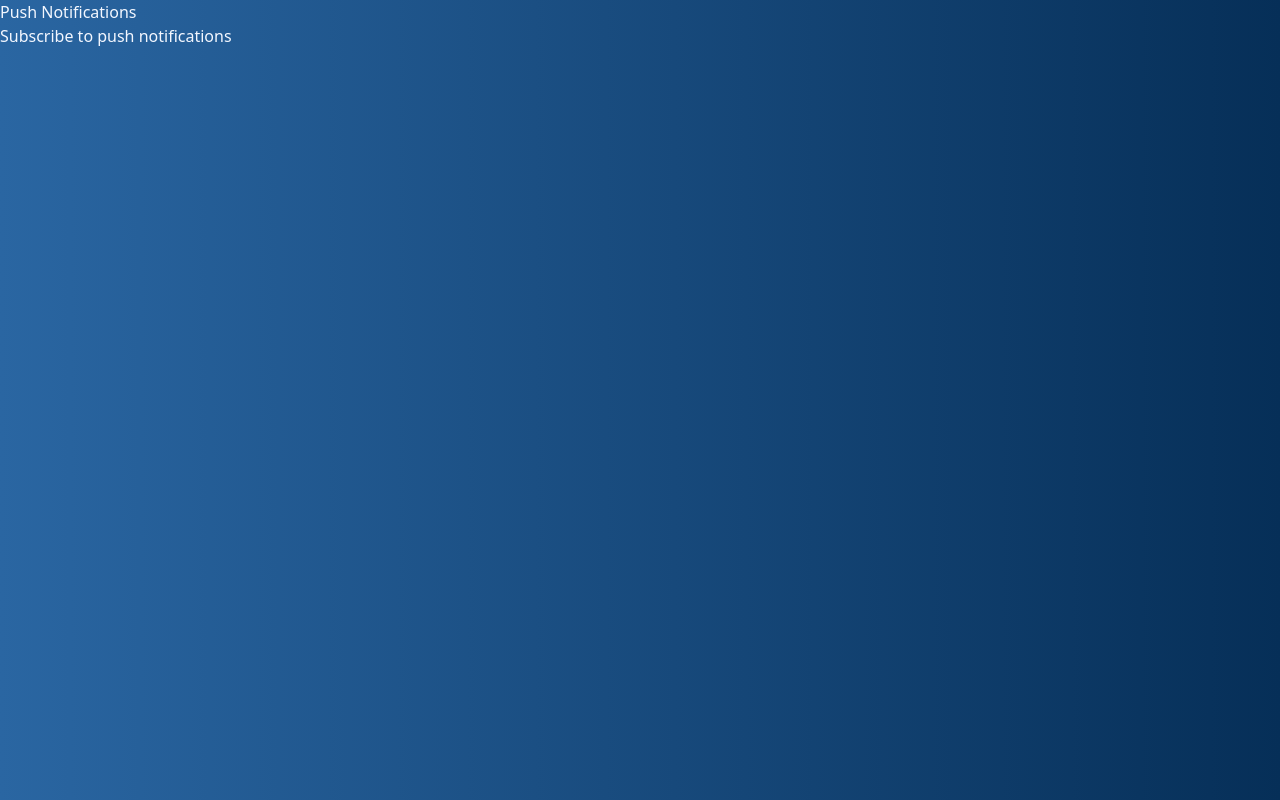
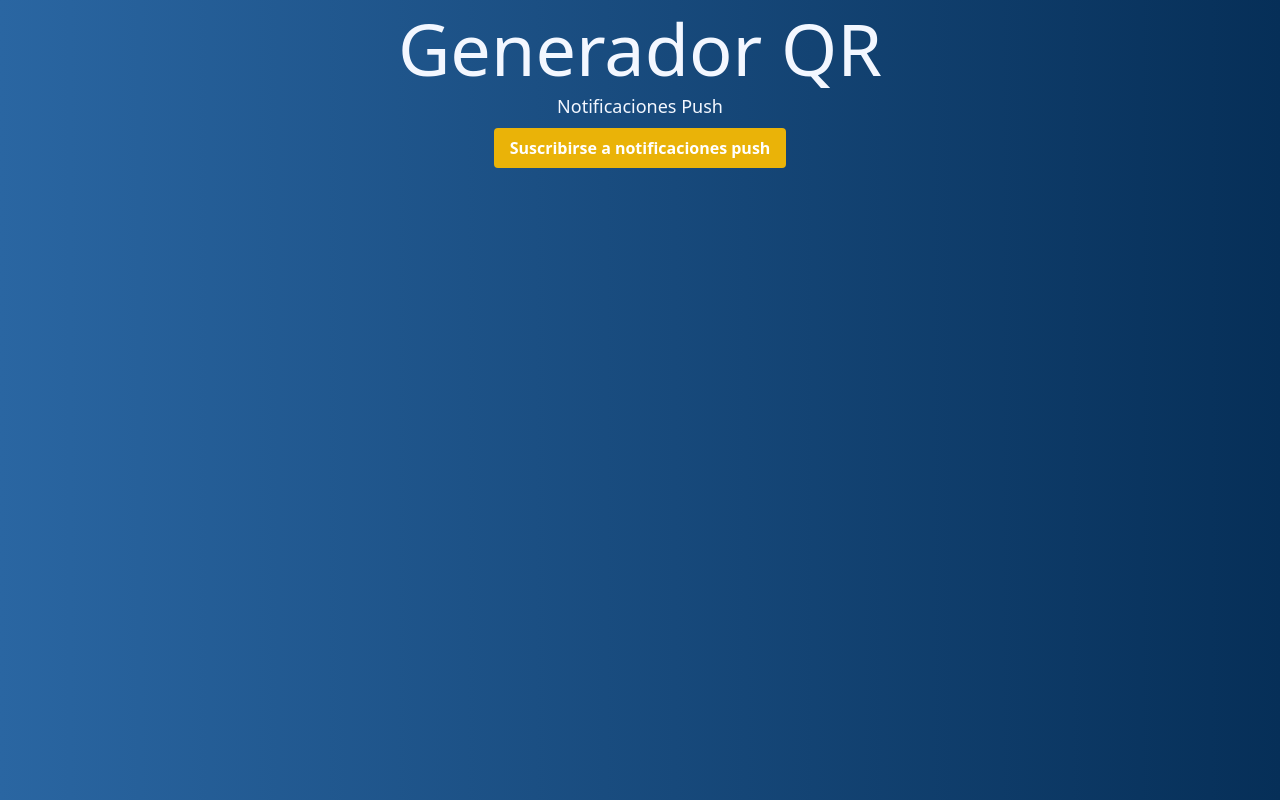
Before and after one commit to Joselimberg/qrtestpwa, a Next.js app: page /push in a window 1280 px wide. Built offline with nearby package versions, Linux system fonts and the light colour scheme; no server answers.

Commit message:
fixed push view

```diff
--- a/pages/push.tsx
+++ b/pages/push.tsx
@@ -1,71 +1,95 @@
-import { NextPage } from 'next'
-import Head from 'next/head'
-import { useEffect, useState } from 'react'
-import webpush from 'web-push'
+import { NextPage } from "next";
+import Head from "next/head";
+import { QRLayout } from "../components/layouts/QRLayout";
+import { useEffect, useState } from "react";
+import webpush from "web-push";
 
-const publicKey = 'BFSLtdWKhwIhSdPw51c1lQ2xrVa9vm3gHpK-h4uPHhTISNVsfbLrg5fPs5oM6zW5WxnIyOX1VWR9hMXEhksXcVA'
+const publicKey =
+  "BFSLtdWKhwIhSdPw51c1lQ2xrVa9vm3gHpK-h4uPHhTISNVsfbLrg5fPs5oM6zW5WxnIyOX1VWR9hMXEhksXcVA";
 
 const Push: NextPage = () => {
-  const [subscription, setSubscription] = useState<PushSubscription | null>(null)
+  const [subscription, setSubscription] = useState<PushSubscription | null>(
+    null
+  );
 
   const subscribeToPush = async () => {
-    const serviceWorkerRegistration = await navigator.serviceWorker.ready
+    const serviceWorkerRegistration = await navigator.serviceWorker.ready;
     const subscription = await serviceWorkerRegistration.pushManager.subscribe({
       userVisibleOnly: true,
       applicationServerKey: urlBase64ToUint8Array(publicKey),
-    })
-    setSubscription(subscription)
-  }
+    });
+    setSubscription(subscription);
+  };
 
   const unsubscribeFromPush = async () => {
     if (subscription) {
-      await subscription.unsubscribe()
-      setSubscription(null)
+      await subscription.unsubscribe();
+      setSubscription(null);
     }
-  }
+  };
 
   const sendPushNotification = async () => {
-    const response = await fetch('/api/send-push-notification', {
-      method: 'POST',
+    const response = await fetch("/api/send-push-notification", {
+      method: "POST",
       body: JSON.stringify(subscription),
       headers: {
-        'Content-Type': 'application/json',
+        "Content-Type": "application/json",
       },
-    })
-    const data = await response.json()
-    console.log(data)
-  }
+    });
+    const data = await response.json();
+    console.log(data);
+  };
 
   return (
-    <>
-      <Head>
-        <title>Push Notifications</title>
-      </Head>
-      <h1>Push Notifications</h1>
+    <QRLayout
+      pageDescription="Pruebas con notificaciones"
+      title="Notificaciones"
+    >
+      <div className="flex justify-center mb-2">
+        <h2 className="text-lg">Notificaciones Push</h2>
+      </div>
+
+      <div className="flex justify-around px-5">
       {subscription ? (
         <>
-          <p>Subscription: {JSON.stringify(subscription)}</p>
-          <button onClick={unsubscribeFromPush}>Unsubscribe from push</button>
-          <button onClick={sendPushNotification}>Send push notification</button>
+          {/* <p>Subscription: {JSON.stringify(subscription)}</p> */}
+          <button
+            className=" bg-red-500 hover:bg-red-600 text-white font-bold py-2 px-4 rounded"
+            onClick={unsubscribeFromPush}
+          >
+            Desuscribirse a notificaciones push
+          </button>
+          <button
+            className="bg-yellow-500 hover:bg-yellow-600 text-white font-bold py-2 px-4 rounded"
+            onClick={sendPushNotification}
+          >
+            Enviar notificaión push
+          </button>
         </>
       ) : (
-        <button onClick={subscribeToPush}>Subscribe to push notifications</button>
+        <button
+          className=" bg-yellow-500 hover:bg-yellow-600 text-white font-bold py-2 px-4 rounded"
+          onClick={subscribeToPush}
+        >
+          Suscribirse a notificaciones push
+        </button>
       )}
-    </>
-  )
-}
+      </div>
+    </QRLayout>
+  );
+};
 
-export default Push
+export default Push;
 
 function urlBase64ToUint8Array(base64String: string) {
-  const padding = '='.repeat((4 - base64String.length % 4) % 4)
+  const padding = "=".repeat((4 - (base64String.length % 4)) % 4);
   const base64 = (base64String + padding)
-    .replace(/\-/g, '+')
-    .replace(/_/g, '/')
-  const rawData = window.atob(base64)
-  const outputArray = new Uint8Array(rawData.length)
+    .replace(/\-/g, "+")
+    .replace(/_/g, "/");
+  const rawData = window.atob(base64);
+  const outputArray = new Uint8Array(rawData.length);
   for (let i = 0; i < rawData.length; ++i) {
-    outputArray[i] = rawData.charCodeAt(i)
+    outputArray[i] = rawData.charCodeAt(i);
   }
-  return outputArray
+  return outputArray;
 }
```
